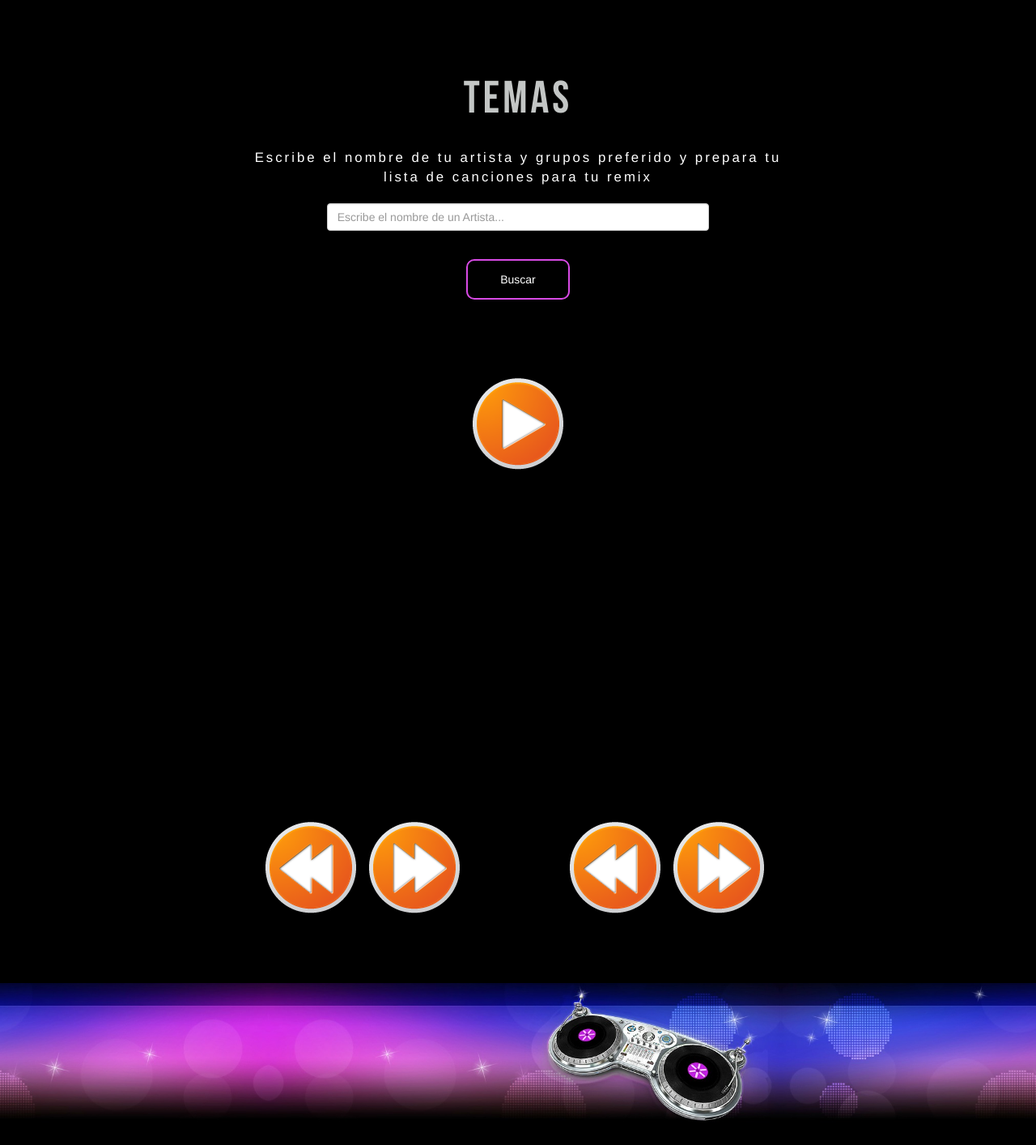
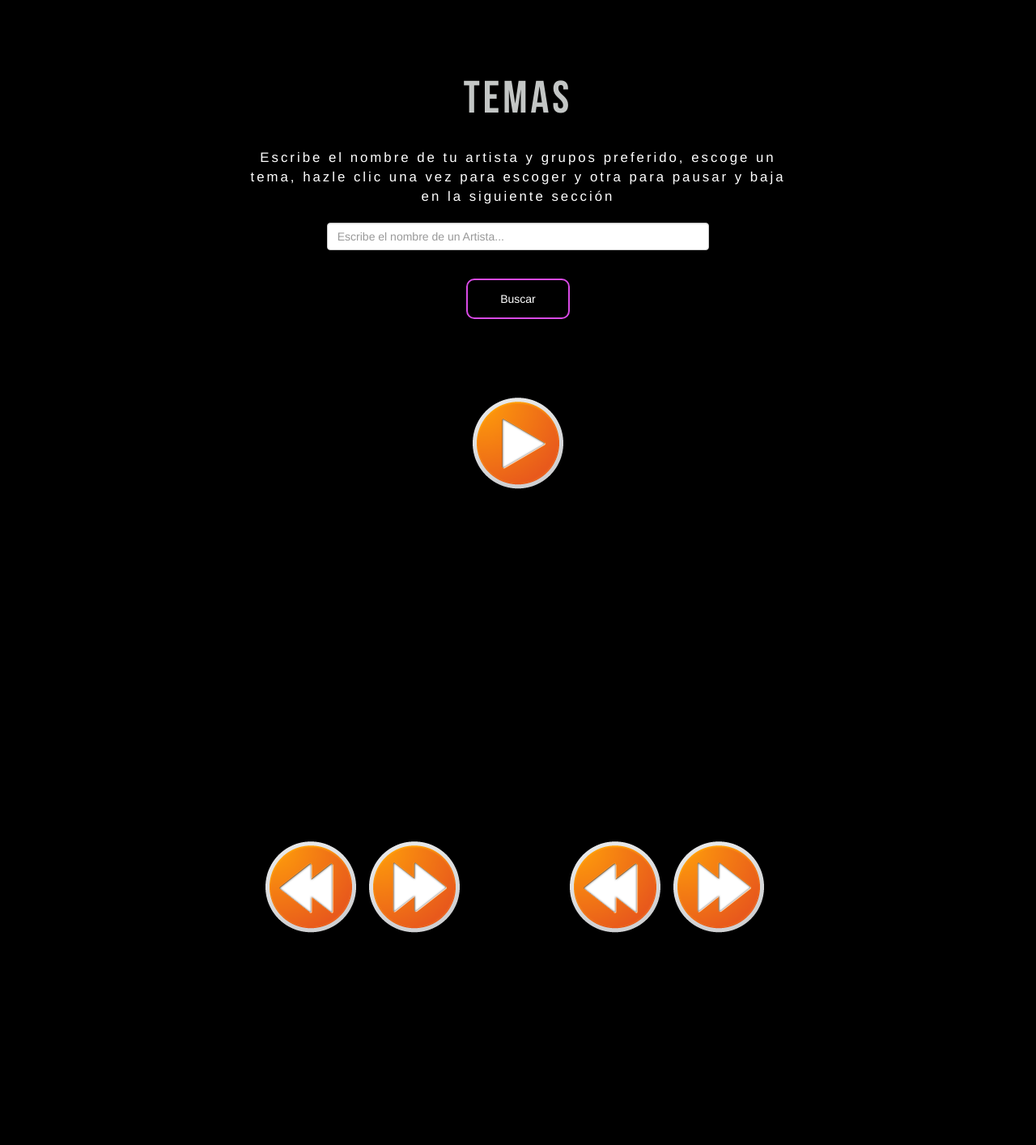
Before and after one commit to Sacunao/soundrock, a website: page public/home.html in a window 1280 px wide. Shown: the part 1922-3336 px from the top of the page at 81% size. After the commit the page ends 3082 px from the top, so only its background shows below. Drawn offline with nearby package versions, Linux system fonts and the light colour scheme; a script that the page names is missing.

Commit message:
change things

```diff
--- a/public/css/main.css
+++ b/public/css/main.css
@@ -15,13 +15,13 @@ header {
 	background-repeat: no-repeat;
 }
 
-footer{
+/*footer{
 	margin-top: 20%;
 	height: 200px;
 	padding: 2%;
 	background-size: cover;
 	background-image: url(../img/header-bg1.jpg);
-}
+}*/
 
 .principal .texto-view h1 {
 	font-size: 5em;
--- a/public/home.html
+++ b/public/home.html
@@ -67,7 +67,7 @@
         <div class="row">
             <div class="col-md-offset-2 col-md-8 text-center text-share">
                 <p class="tema">TEMAS</p>
-                <p class="m-20 play-p">Escribe el nombre de tu artista y grupos preferido y prepara tu lista de canciones para tu remix</p>
+                <p class="m-20 play-p">Escribe el nombre de tu artista y grupos preferido, escoge un tema, hazle clic una vez para escoger y otra para pausar y baja en la siguiente sección</p>
                 <form id="search-form" role="form">
                     <div class="form-group">
                         <input type="text" id="query" value="" class="form-control center-block" placeholder="Escribe el nombre de un Artista..."/>
```
